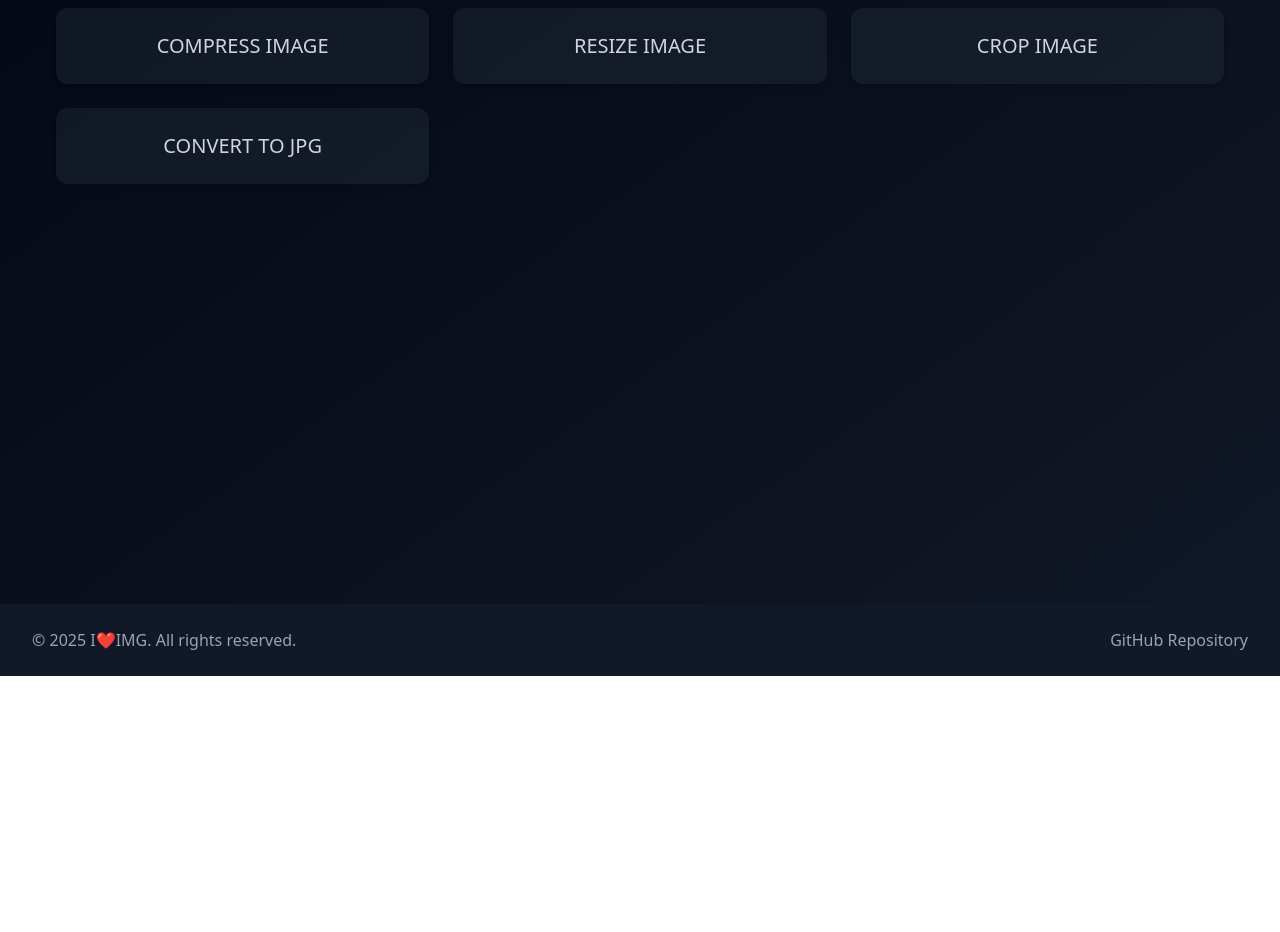
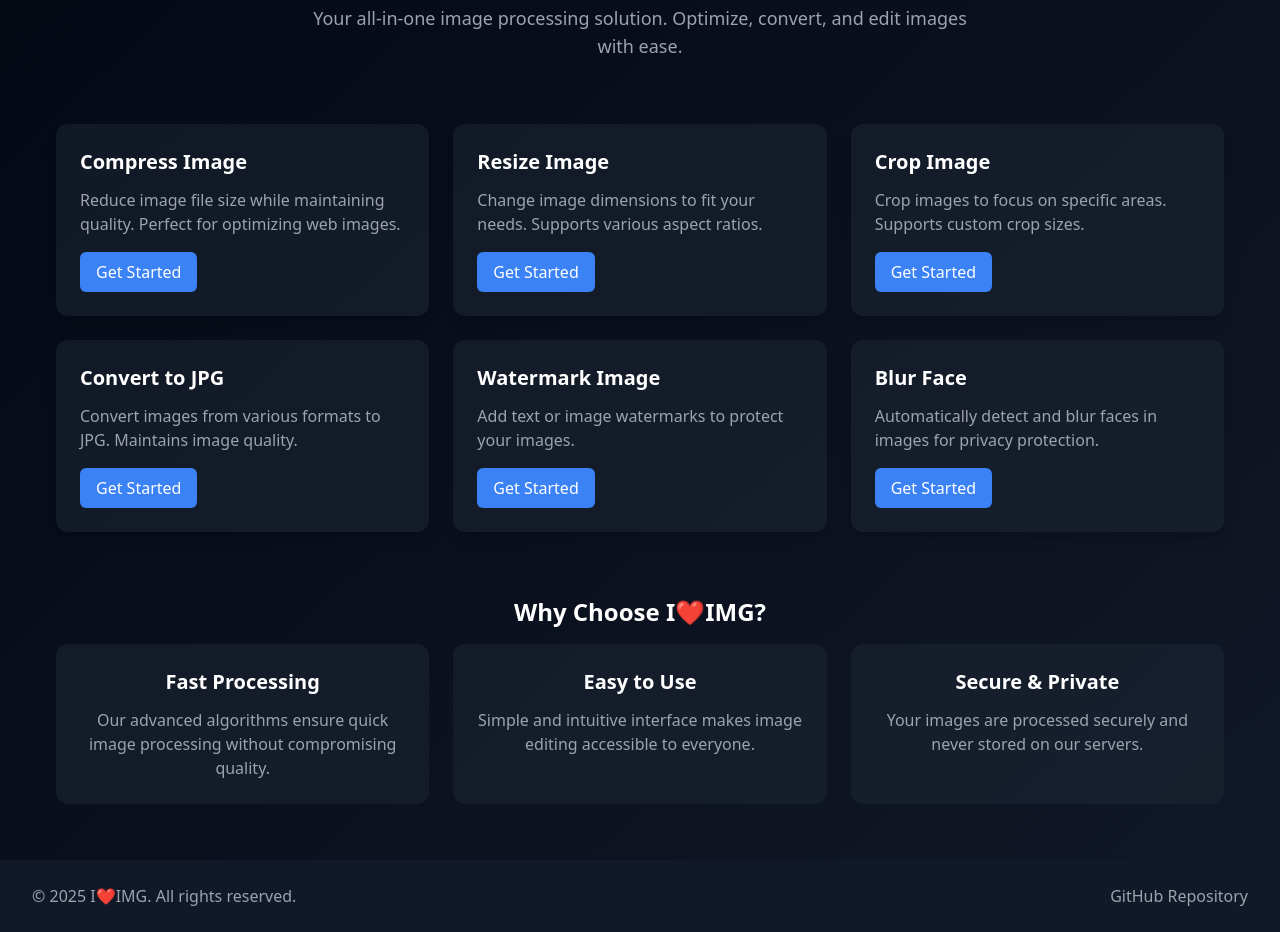
Before and after one commit to lord-rudra0/Image-processing-Web, a React (Vite) app: page / in a window 1280 px wide. Shown: the part 260-1192 px from the top of the page. Before the commit the page ends 936 px from the top, so only its background shows below. Built offline with nearby package versions, Linux system fonts and the light colour scheme.

Commit message:
card added

```diff
--- /dev/null
+++ b/src/components/Card.jsx
@@ -0,0 +1,19 @@
+import React from 'react';
+import { Link } from 'react-router-dom';
+
+const Card = ({ title, description, path }) => {
+    return (
+        <div className="bg-gray-800/50 hover:bg-gray-800/70 rounded-xl shadow-lg p-6 transition-all duration-300 transform hover:-translate-y-1 hover:shadow-xl">
+            <h3 className="text-xl font-semibold text-white mb-3">{title}</h3>
+            <p className="text-gray-400 mb-4">{description}</p>
+            <Link
+                to={path}
+                className="inline-block bg-blue-500 hover:bg-blue-600 text-white px-4 py-2 rounded-md transition-colors duration-200"
+            >
+                Get Started
+            </Link>
+        </div>
+    );
+};
+
+export default Card;
--- a/src/components/Home.jsx
+++ b/src/components/Home.jsx
@@ -1,33 +1,76 @@
 import React from 'react';
-import { Link } from 'react-router-dom';
-
+import Card from './Card';
 
 const Home = () => {
-  const navLinks = [
-    { name: 'COMPRESS IMAGE', path: '/compress-image' },
-    { name: 'RESIZE IMAGE', path: '/resize-image' },
-    { name: 'CROP IMAGE', path: '/crop-image' },
-    { name: 'CONVERT TO JPG', path: '/convert-to-jpg' },
+    const features = [
+        {
+            title: "Compress Image",
+            description: "Reduce image file size while maintaining quality. Perfect for optimizing web images.",
+            path: "/compress-image"
+        },
+        {
+            title: "Resize Image",
+            description: "Change image dimensions to fit your needs. Supports various aspect ratios.",
+            path: "/resize-image"
+        },
+        {
+            title: "Crop Image",
+            description: "Crop images to focus on specific areas. Supports custom crop sizes.",
+            path: "/crop-image"
+        },
+        {
+            title: "Convert to JPG",
+            description: "Convert images from various formats to JPG. Maintains image quality.",
+            path: "/convert-to-jpg"
+        },
+        {
+            title: "Watermark Image",
+            description: "Add text or image watermarks to protect your images.",
+            path: "/watermark-image"
+        },
+        {
+            title: "Blur Face",
+            description: "Automatically detect and blur faces in images for privacy protection.",
+            path: "/blur-face"
+        }
     ];
 
     return (
-    <div className="container mx-auto p-6">
-      <h1 className="text-4xl font-bold mb-8 text-white">Welcome to I❤IMG</h1>
-      <p className="text-lg text-gray-400 mb-8">
-        Your all-in-one image processing website.
+        <div className="container mx-auto p-6 pt-24">
+            <div className="text-center mb-16">
+                <h1 className="text-4xl font-bold text-white mb-4">Welcome to I❤IMG</h1>
+                <p className="text-lg text-gray-400 max-w-2xl mx-auto">
+                    Your all-in-one image processing solution. Optimize, convert, and edit images with ease.
                 </p>
+            </div>
+
             <div className="grid grid-cols-1 md:grid-cols-2 lg:grid-cols-3 gap-6">
-        {navLinks.map((link) => (
-          <Link
-            key={link.name}
-            to={link.path}
-            className="bg-gray-800/50 hover:bg-gray-800/70 text-gray-300 hover:text-white p-6 rounded-xl shadow-md transition-all duration-300"
-          >
-            <div className="text-center">
-              <span className="text-xl font-medium">{link.name}</span>
+                {features.map((feature, index) => (
+                    <Card
+                        key={index}
+                        title={feature.title}
+                        description={feature.description}
+                        path={feature.path}
+                    />
+                ))}
             </div>
-          </Link>
-        ))}
+
+            <div className="mt-16 text-center">
+                <h2 className="text-2xl font-bold text-white mb-4">Why Choose I❤IMG?</h2>
+                <div className="grid grid-cols-1 md:grid-cols-3 gap-6 text-gray-400">
+                    <div className="p-6 bg-gray-800/50 rounded-xl">
+                        <h3 className="text-xl font-semibold text-white mb-3">Fast Processing</h3>
+                        <p>Our advanced algorithms ensure quick image processing without compromising quality.</p>
+                    </div>
+                    <div className="p-6 bg-gray-800/50 rounded-xl">
+                        <h3 className="text-xl font-semibold text-white mb-3">Easy to Use</h3>
+                        <p>Simple and intuitive interface makes image editing accessible to everyone.</p>
+                    </div>
+                    <div className="p-6 bg-gray-800/50 rounded-xl">
+                        <h3 className="text-xl font-semibold text-white mb-3">Secure & Private</h3>
+                        <p>Your images are processed securely and never stored on our servers.</p>
+                    </div>
+                </div>
             </div>
         </div>
     );
```
Lines whose indentation alone changed are shown as unchanged.
